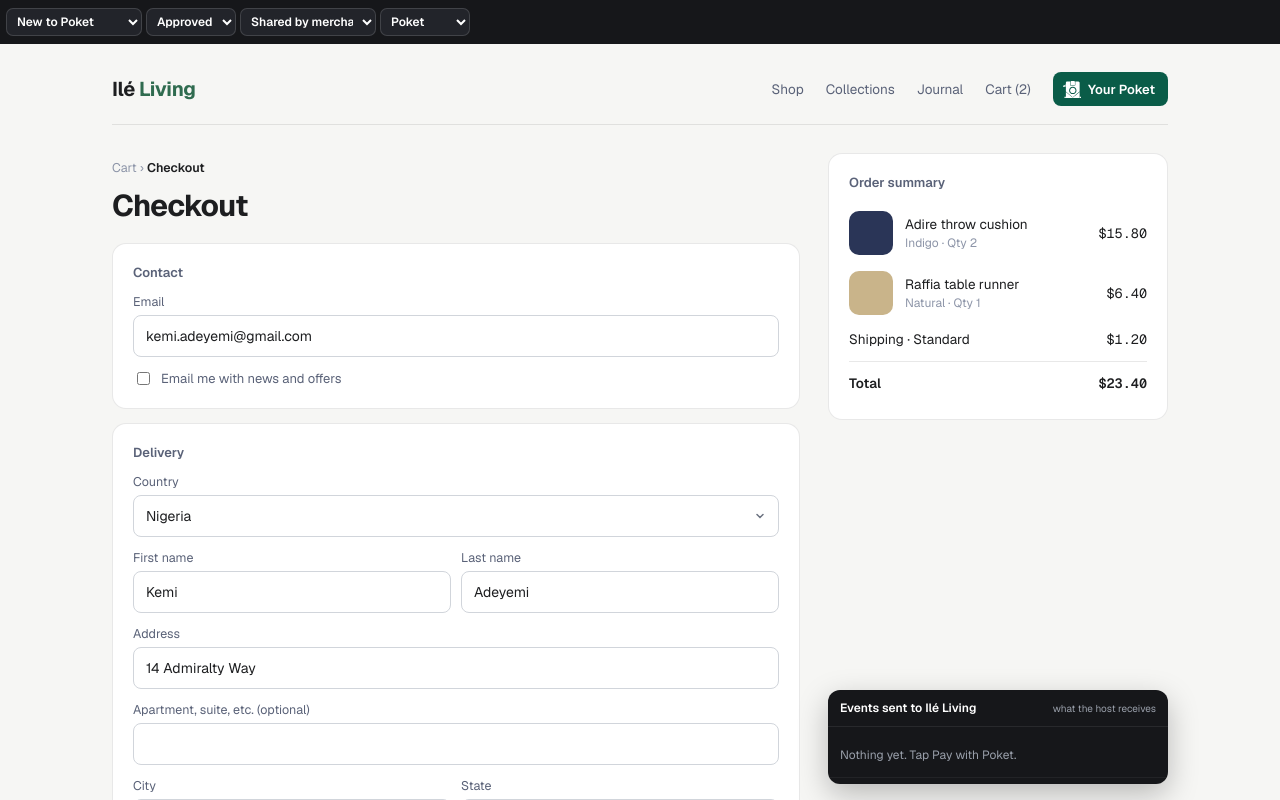
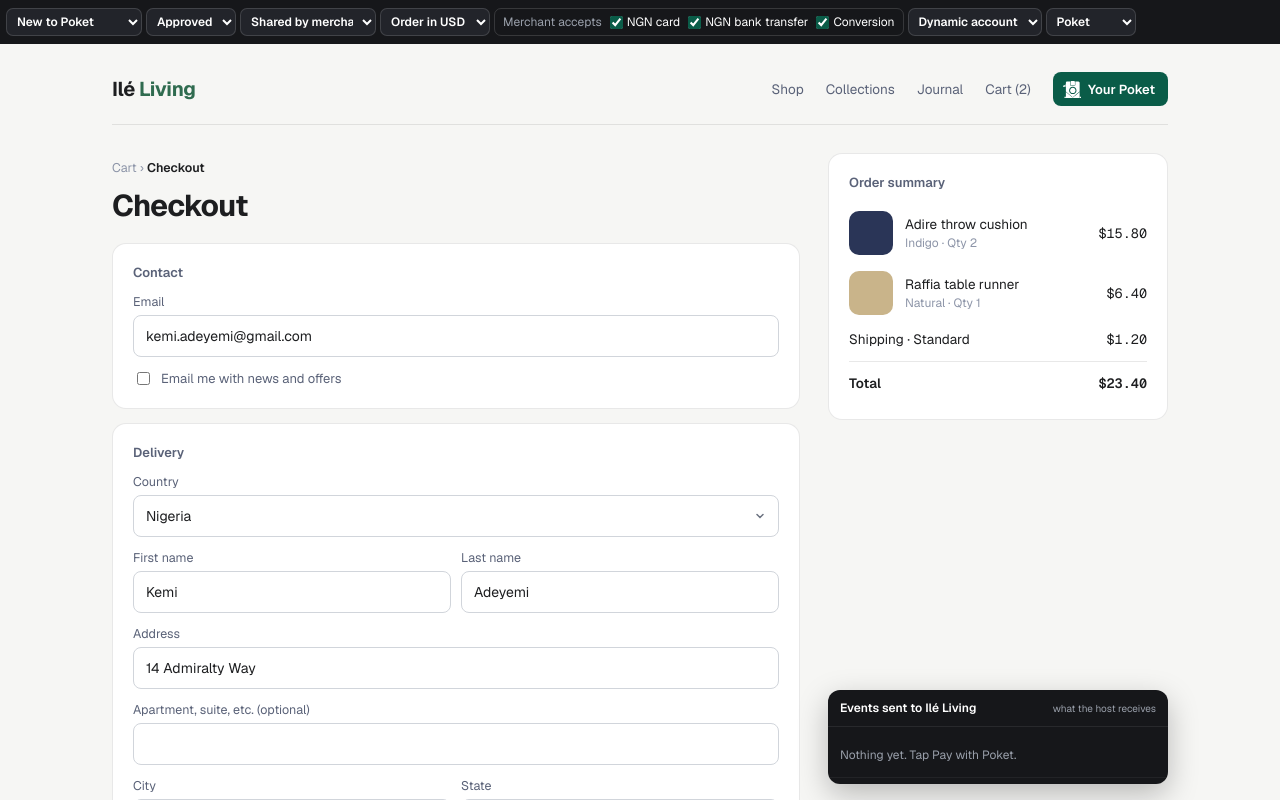
Before and after one commit to jessicaude/poket-design, a Next.js app: page /demo/ile-living in a window 1280 px wide. Shown: the top 800 px of the page. Built offline with nearby package versions, Linux system fonts and the light colour scheme.

Commit message:
NGN checkout: demo controls and naira orders

```diff
--- a/app/demo/ile-living/page.tsx
+++ b/app/demo/ile-living/page.tsx
@@ -1,5 +1,5 @@
 "use client";
-import { useState } from "react";
+import { useEffect, useState } from "react";
 import { DemoBar } from "@/components/demo/DemoBar";
 import { EventsPanel } from "@/components/demo/EventsPanel";
 import { Raw } from "@/components/ui/Raw";
@@ -7,6 +7,7 @@ import { POKET_MARK } from "@/lib/icons";
 import { CheckoutWidget } from "@/features/checkout/CheckoutWidget";
 import { useCheckout } from "@/features/checkout/useCheckout";
 import { useDemo } from "@/store/demo";
+import { DEMO_NGN_PER_USD, formatOrder } from "@/lib/money";
 
 /** Ilé Living: the merchant's checkout page (the host). Markup from renderHost() in reference/poket-widgets.html. */
 const HOST = { name: "Ilé Living", orderRef: "ILV-10482" };
@@ -15,17 +16,22 @@ const ITEMS = [
   { name: "Adire throw cushion", detail: "Indigo · Qty 2", amount: 1580, swatch: "#2a3557" },
   { name: "Raffia table runner", detail: "Natural · Qty 1", amount: 640, swatch: "#c9b48a" },
 ];
-const fmt = (c: number) => "$" + (c / 100).toFixed(2);
+/** Prices are set in USD cents; an NGN order shows them in naira at the demo rate (demo bar: Order currency). */
+const toOrder = (usdCents: number, cur: "USD" | "NGN") => (cur === "NGN" ? usdCents * DEMO_NGN_PER_USD : usdCents);
 
 export default function IleLivingPage() {
   const { start, showToast } = useCheckout();
   const shareDetails = useDemo((s) => s.shareDetails);
+  const currency = useDemo((s) => s.orderCurrency);
+  const fmt = (usdCents: number) => formatOrder(toOrder(usdCents, currency), currency);
   const [ship, setShip] = useState<"standard" | "express">("standard");
   const total = ITEMS.reduce((s, i) => s + i.amount, 0) + SHIPPING[ship];
+  // Demo/test hooks: e2e tests read the widget's state and set the demo bar through these.
+  useEffect(() => { Object.assign(window, { __checkout: useCheckout, __demo: useDemo }); }, []);
 
   return (
     <>
-      <DemoBar />
+      <DemoBar checkout />
       <main className="host">
         <div className="store-head">
           <span className="store-logo">Ilé <b>Living</b></span>
@@ -73,7 +79,7 @@ export default function IleLivingPage() {
           <div className="panel pay-area"><h3>Payment</h3>
             <p>Pay with your saved cards and banks. New to Poket? You can set it up in a minute.</p>
             <button className="poket-btn" type="button" id="payWithPoket"
-              onClick={() => start({ merchant: HOST.name, orderRef: HOST.orderRef, amount: total,
+              onClick={() => start({ merchant: HOST.name, orderRef: HOST.orderRef, amount: toOrder(total, currency), currency,
                 customer: shareDetails ? { email: "kemi.adeyemi@gmail.com", first: "Kemi", last: "Adeyemi" } : undefined })}>
               <Raw html={POKET_MARK} /><span>Pay with Poket</span>
             </button>
@@ -85,7 +91,7 @@ export default function IleLivingPage() {
             <div key={i.name} className="item"><span className="sw" style={{ background: i.swatch }} /><span className="meta">{i.name}<small>{i.detail}</small></span><span className="amt">{fmt(i.amount)}</span></div>
           ))}
           <div className="line"><span>Shipping · {ship === "standard" ? "Standard" : "Express"}</span><span>{fmt(SHIPPING[ship])}</span></div>
-          <div className="line total"><span>Total</span><span>{fmt(total)}</span></div>
+          <div className="line total"><span>Total</span><span id="orderTotal">{fmt(total)}</span></div>
         </aside>
       </main>
       <EventsPanel host={HOST.name} />
--- a/components/demo/DemoBar.tsx
+++ b/components/demo/DemoBar.tsx
@@ -1,10 +1,17 @@
 "use client";
 import { useEffect } from "react";
-import { useDemo, type CardOutcome, type Customer, type Theme } from "@/store/demo";
+import { useDemo, type BankTransferAccount, type CardOutcome, type Customer, type MerchantAccepts, type OrderCurrency, type Theme } from "@/store/demo";
 
-/** Prototype controls (styles: .pbar in styles/prototype.css). Dev-only, not part of the product. */
-export function DemoBar() {
-  const { customer, cardOutcome, theme, shareDetails, set } = useDemo();
+const ACCEPTS: { key: keyof MerchantAccepts; label: string }[] = [
+  { key: "ngnCard", label: "NGN card" }, { key: "ngnBank", label: "NGN bank transfer" }, { key: "conversion", label: "Conversion" },
+];
+
+/**
+ * Prototype controls (styles: .pbar in styles/prototype.css). Dev-only, not part of the product.
+ * `checkout` adds the merchant's checkout options (order currency, what it accepts, bank transfer account).
+ */
+export function DemoBar({ checkout = false }: { checkout?: boolean }) {
+  const { customer, cardOutcome, theme, shareDetails, orderCurrency, merchantAccepts, bankTransferAccount, set } = useDemo();
   useEffect(() => {
     if (theme === "centry") document.documentElement.dataset.theme = "centry";
     else delete document.documentElement.dataset.theme;
@@ -27,6 +34,30 @@ export function DemoBar() {
           <option value="share">Shared by merchant</option><option value="none">Not shared</option>
         </select>
       </label>
+      {checkout && (
+        <>
+          <label className="opt-lbl"><span>Order currency</span>
+            <select aria-label="Order currency" value={orderCurrency} onChange={(e) => set({ orderCurrency: e.target.value as OrderCurrency })}>
+              <option value="USD">Order in USD</option><option value="NGN">Order in NGN</option>
+            </select>
+          </label>
+          <span className="pbar-group" role="group" aria-label="Merchant accepts">
+            <span className="pbar-group-lbl">Merchant accepts</span>
+            {ACCEPTS.map(({ key, label }) => (
+              <label key={key} className="pbar-check">
+                <input type="checkbox" checked={merchantAccepts[key]}
+                  onChange={(e) => set({ merchantAccepts: { ...merchantAccepts, [key]: e.target.checked } })} />
+                <span>{label}</span>
+              </label>
+            ))}
+          </span>
+          <label className="opt-lbl"><span>Bank transfer account</span>
+            <select aria-label="Bank transfer account" value={bankTransferAccount} onChange={(e) => set({ bankTransferAccount: e.target.value as BankTransferAccount })}>
+              <option value="dynamic">Dynamic account</option><option value="pool">Merchant pool</option>
+            </select>
+          </label>
+        </>
+      )}
       <label className="opt-lbl"><span>Theme</span>
         <select aria-label="Theme" value={theme} onChange={(e) => set({ theme: e.target.value as Theme })}>
           <option value="poket">Poket</option><option value="centry">CentryOS</option>
--- a/features/checkout/useCheckout.ts
+++ b/features/checkout/useCheckout.ts
@@ -1,9 +1,9 @@
 import { create } from "zustand";
 import { useAccount, type Account, type PaymentMethod } from "@/store/account";
-import { useDemo } from "@/store/demo";
+import { useDemo, type BankTransferAccount, type MerchantAccepts, type OrderCurrency } from "@/store/demo";
 import { useEvents } from "@/store/events";
 import { DIRECTORY, createPayment } from "@/lib/mock-api";
-import type { Cents } from "@/lib/money";
+import { orderUsdCents, type Cents } from "@/lib/money";
 
 /**
  * Checkout flow controller. Each `screen` has one component in ./screens.
@@ -14,12 +14,19 @@ export type Screen = "signup" | "pay" | "add-method" | "add-card" | "id-needed"
 /** Every Checkout payment under $500 skips the ID check (agreed rule). */
 export const NO_ID_LIMIT: Cents = 50000;
 
-/** The merchant and order, plus customer details the merchant shares (prefill sign-up). */
-export type Order = { merchant: string; orderRef: string; amount: Cents; customer?: { email: string; first: string; last: string } };
+/**
+ * The merchant and order, plus customer details the merchant shares (prefill sign-up).
+ * `amount` is in the order's currency, in minor units (cents or kobo).
+ */
+export type Order = { merchant: string; orderRef: string; amount: number; currency: OrderCurrency; customer?: { email: string; first: string; last: string } };
+
+/** The merchant's checkout settings, read when the widget opens (demo bar: Merchant accepts, Bank transfer account). */
+export type MerchantSettings = { accepts: MerchantAccepts; bankTransferAccount: BankTransferAccount };
 
 type State = {
   open: boolean;
   order: Order | null;
+  settings: MerchantSettings | null;
   screen: Screen;
   onboarding: boolean;        // true while a new user signs up: shows the stepper
   selected: string | null;    // selected payment method id
@@ -38,22 +45,23 @@ type State = {
 };
 
 /** After sign-in: pay, unless the amount needs an ID the person doesn't have yet. */
-const nextAfterSignIn = (a: Account, o: Order): Screen => (o.amount >= NO_ID_LIMIT && a.tier < 1 ? "id-needed" : a.methods.length ? "pay" : "add-method");
+const nextAfterSignIn = (a: Account, o: Order): Screen => (orderUsdCents(o.amount, o.currency) >= NO_ID_LIMIT && a.tier < 1 ? "id-needed" : a.methods.length ? "pay" : "add-method");
 
 export const useCheckout = create<State>((set, get) => ({
-  open: false, order: null, screen: "signup", onboarding: false, selected: null, failed: null, paid: null, toast: null,
+  open: false, order: null, settings: null, screen: "signup", onboarding: false, selected: null, failed: null, paid: null, toast: null,
 
   start: (order) => {
-    const { customer, shareDetails } = useDemo.getState();
-    useEvents.getState().emit("widget.opened", { widget: "checkout", amount: order.amount, currency: "USD", customer_details: shareDetails });
+    const { customer, shareDetails, merchantAccepts, bankTransferAccount } = useDemo.getState();
+    const settings: MerchantSettings = { accepts: { ...merchantAccepts }, bankTransferAccount };
+    useEvents.getState().emit("widget.opened", { widget: "checkout", amount: order.amount, currency: order.currency, customer_details: shareDetails });
     if (customer === "returning") {
       const a = structuredClone(DIRECTORY["ada@osun.co"]);
       useAccount.getState().signIn(a);
-      set({ open: true, order, onboarding: false, screen: nextAfterSignIn(a, order), selected: a.methods[0]?.id ?? null, failed: null, paid: null });
+      set({ open: true, order, settings, onboarding: false, screen: nextAfterSignIn(a, order), selected: a.methods[0]?.id ?? null, failed: null, paid: null });
       return;
     }
     useAccount.getState().signOut();
-    set({ open: true, order, onboarding: true, screen: "signup", selected: null, failed: null, paid: null });
+    set({ open: true, order, settings, onboarding: true, screen: "signup", selected: null, failed: null, paid: null });
   },
   close: (reason = "closed") => {
     useEvents.getState().emit("widget.closed", { widget: "checkout", reason });
@@ -84,12 +92,12 @@ export const useCheckout = create<State>((set, get) => ({
       useAccount.getState().update((a) => ({
         ...a,
         methods: a.methods.filter((x) => !x.oneTime || x.id === m.id),
-        payments: [{ id, merchant: order.merchant, amount: order.amount, method: m.name, at: new Date().toISOString(), status: "paid" }, ...a.payments],
+        payments: [{ id, merchant: order.merchant, amount: order.amount, currency: order.currency, method: m.name, at: new Date().toISOString(), status: "paid" }, ...a.payments],
       }));
-      useEvents.getState().emit("payment.succeeded", { widget: "checkout", amount: order.amount, currency: "USD", poket_reference: id, method: m.kind, identity_verified: account.tier >= 1 });
+      useEvents.getState().emit("payment.succeeded", { widget: "checkout", amount: order.amount, currency: order.currency, poket_reference: id, method: m.kind, identity_verified: account.tier >= 1 });
       set({ paid: { ref: id, method: m }, screen: "done" });
     } catch {
-      useEvents.getState().emit("payment.failed", { widget: "checkout", amount: order.amount, currency: "USD", reason: "card_declined" });
+      useEvents.getState().emit("payment.failed", { widget: "checkout", amount: order.amount, currency: order.currency, reason: "card_declined" });
       set({ failed: m, screen: "declined" });
     }
   },
--- a/store/account.ts
+++ b/store/account.ts
@@ -1,6 +1,5 @@
 import { create } from "zustand";
 import type { BrandKey } from "@/lib/card";
-import type { Cents } from "@/lib/money";
 
 /** A saved way to pay. `name` and `sub` are display text, as in the prototype ("Visa ••• 4242", "Debit · Expires 12/2028"). */
 export type PaymentMethod = {
@@ -12,7 +11,8 @@ export type PaymentMethod = {
   sub: string;
   oneTime?: boolean; // "Save this card for next time" was unticked
 };
-export type Payment = { id: string; merchant: string; amount: Cents; method: string; at: string; status: "paid" };
+/** `amount` is in minor units of `currency` (cents or kobo). */
+export type Payment = { id: string; merchant: string; amount: number; currency: "USD" | "NGN"; method: string; at: string; status: "paid" };
 export type Account = {
   email: string;
   first: string;
--- a/store/demo.ts
+++ b/store/demo.ts
@@ -4,12 +4,20 @@ import { create } from "zustand";
 export type Customer = "new" | "returning";
 export type CardOutcome = "approved" | "declined";
 export type Theme = "poket" | "centry";
+export type OrderCurrency = "USD" | "NGN";
+/** How the merchant takes naira: by naira card, by naira bank transfer, and whether it accepts payment converted from another currency. */
+export type MerchantAccepts = { ngnCard: boolean; ngnBank: boolean; conversion: boolean };
+/** Bank transfer account: a dynamic account per payment, or the merchant's pooled account. */
+export type BankTransferAccount = "dynamic" | "pool";
 
 type DemoState = {
   customer: Customer;
   cardOutcome: CardOutcome;
   theme: Theme;
   shareDetails: boolean; // the merchant shares the customer's details, so sign-up is prefilled
+  orderCurrency: OrderCurrency;
+  merchantAccepts: MerchantAccepts;
+  bankTransferAccount: BankTransferAccount;
   set: (patch: Partial<Omit<DemoState, "set">>) => void;
 };
 
@@ -18,5 +26,8 @@ export const useDemo = create<DemoState>((set) => ({
   cardOutcome: "approved",
   theme: "poket",
   shareDetails: true,
+  orderCurrency: "USD",
+  merchantAccepts: { ngnCard: true, ngnBank: true, conversion: true },
+  bankTransferAccount: "dynamic",
   set: (patch) => set(patch),
 }));
--- a/styles/overrides.css
+++ b/styles/overrides.css
@@ -5,3 +5,10 @@
   --sans: var(--font-geist-sans), -apple-system, BlinkMacSystemFont, "Segoe UI", sans-serif;
   --mono: var(--font-geist-mono), "SF Mono", Consolas, monospace;
 }
+
+/* Demo bar: checkbox group (Merchant accepts) */
+.pbar .pbar-group{display:flex;align-items:center;gap:8px;padding:0 8px;height:28px;border:1px solid rgba(255,255,255,.14);border-radius:7px;white-space:nowrap}
+.pbar .pbar-group-lbl{color:#9aa0ab}
+.pbar .pbar-check{gap:4px;cursor:pointer}
+.pbar .pbar-check span{color:#fff}
+.pbar .pbar-check input{margin:0;accent-color:var(--brand)}
```
Also changed, not shown: features/checkout/screens/PayScreen.tsx (+11 -9 lines), features/checkout/screens/StatusScreens.tsx (+5 -5 lines), lib/money.ts (+9 -0 lines), 1 other file (tests, documents, lock files or other folders).
